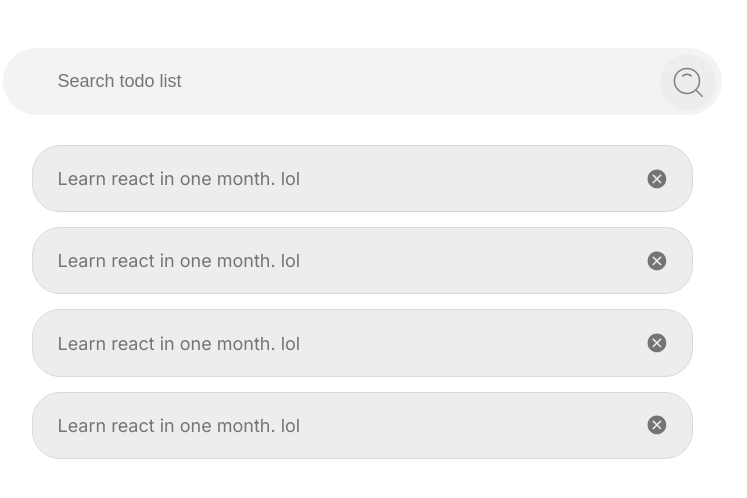
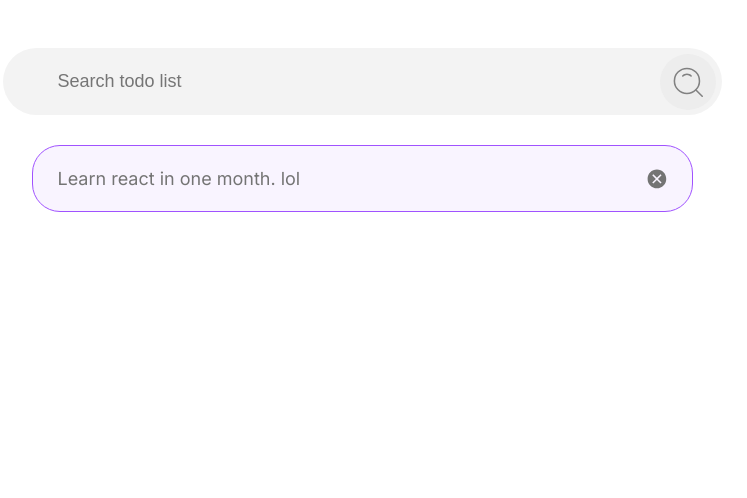
Before and after one commit to Kojoel/TodoWithSignals, an Angular app: page / in a window 1280 px wide. Shown: the top 498 px of the page, without its empty margins (278-1025 px from the left). Built offline with nearby package versions, Linux system fonts and the light colour scheme.

Commit message:
feat: style todo item when checkbox is clicked

```diff
--- a/src/app/todos/todos.component.html
+++ b/src/app/todos/todos.component.html
@@ -2,71 +2,25 @@
     <div class="todo-wrapper">
         <app-searchbar></app-searchbar>
 
-        <div class="todo-list-wrapper">
+        <div class="todo-list-wrapper"
+            [style]=""
+        >
             <div class="todo-item"
                 (mouseover)="setToHovered()"
                 (mouseleave)="setToNotHovered()"
                 [class]="isTodoItemHovered ? 'showCheckbox' : 'notShowCheckbox' "
+                [style]="{
+                    border: isCheckboxChecked ? '1px solid #d9d9d9' : '1px solid #A052FF',
+                    background: isCheckboxChecked? '#f3f3f3' : '#F9F4FF',
+                    transition: '.3s ease'
+                }"
             >
                 <input
                     type="checkbox"
                     name="todo-checkbox"
                     id="todo-checkbox"
                     [disabled]="!isTodoItemHovered"
-                >
-                <div class="todo-content">
-                    <p>Learn react in one month. lol</p>
-                    <svg class="close-btn" width="27" height="27" viewBox="0 0 27 27" fill="none" xmlns="http://www.w3.org/2000/svg">
-                        <path d="M13.5 0.8125C20.5688 0.8125 26.1875 6.43125 26.1875 13.5C26.1875 20.5688 20.5688 26.1875 13.5 26.1875C6.43125 26.1875 0.8125 20.5688 0.8125 13.5C0.8125 6.43125 6.43125 0.8125 13.5 0.8125ZM8.60625 19.8438L13.5 14.95L18.3937 19.8438L19.8438 18.3937L14.95 13.5L19.8438 8.60625L18.3937 7.15625L13.5 12.05L8.60625 7.15625L7.15625 8.60625L12.05 13.5L7.15625 18.3937L8.60625 19.8438Z" fill="#747474"/>
-                    </svg>
-                </div>
-            </div>
-            <div class="todo-item"
-                (mouseover)="setToHovered()"
-                (mouseleave)="setToNotHovered()"
-                [class]="isTodoItemHovered ? 'showCheckbox' : 'notShowCheckbox' "
-            >
-                <input
-                    type="checkbox"
-                    name="todo-checkbox"
-                    id="todo-checkbox"
-                    [disabled]="!isTodoItemHovered"
-                >
-                <div class="todo-content">
-                    <p>Learn react in one month. lol</p>
-                    <svg class="close-btn" width="27" height="27" viewBox="0 0 27 27" fill="none" xmlns="http://www.w3.org/2000/svg">
-                        <path d="M13.5 0.8125C20.5688 0.8125 26.1875 6.43125 26.1875 13.5C26.1875 20.5688 20.5688 26.1875 13.5 26.1875C6.43125 26.1875 0.8125 20.5688 0.8125 13.5C0.8125 6.43125 6.43125 0.8125 13.5 0.8125ZM8.60625 19.8438L13.5 14.95L18.3937 19.8438L19.8438 18.3937L14.95 13.5L19.8438 8.60625L18.3937 7.15625L13.5 12.05L8.60625 7.15625L7.15625 8.60625L12.05 13.5L7.15625 18.3937L8.60625 19.8438Z" fill="#747474"/>
-                    </svg>
-                </div>
-            </div>
-            <div class="todo-item"
-                (mouseover)="setToHovered()"
-                (mouseleave)="setToNotHovered()"
-                [class]="isTodoItemHovered ? 'showCheckbox' : 'notShowCheckbox' "
-            >
-                <input
-                    type="checkbox"
-                    name="todo-checkbox"
-                    id="todo-checkbox"
-                    [disabled]="!isTodoItemHovered"
-                >
-                <div class="todo-content">
-                    <p>Learn react in one month. lol</p>
-                    <svg class="close-btn" width="27" height="27" viewBox="0 0 27 27" fill="none" xmlns="http://www.w3.org/2000/svg">
-                        <path d="M13.5 0.8125C20.5688 0.8125 26.1875 6.43125 26.1875 13.5C26.1875 20.5688 20.5688 26.1875 13.5 26.1875C6.43125 26.1875 0.8125 20.5688 0.8125 13.5C0.8125 6.43125 6.43125 0.8125 13.5 0.8125ZM8.60625 19.8438L13.5 14.95L18.3937 19.8438L19.8438 18.3937L14.95 13.5L19.8438 8.60625L18.3937 7.15625L13.5 12.05L8.60625 7.15625L7.15625 8.60625L12.05 13.5L7.15625 18.3937L8.60625 19.8438Z" fill="#747474"/>
-                    </svg>
-                </div>
-            </div>
-            <div class="todo-item"
-                (mouseover)="setToHovered()"
-                (mouseleave)="setToNotHovered()"
-                [class]="isTodoItemHovered ? 'showCheckbox' : 'notShowCheckbox' "
-            >
-                <input
-                    type="checkbox"
-                    name="todo-checkbox"
-                    id="todo-checkbox"
-                    [disabled]="!isTodoItemHovered"
+                    (change)="onCheckboxChange($event)"
                 >
                 <div class="todo-content">
                     <p>Learn react in one month. lol</p>
--- a/src/app/todos/todos.component.scss
+++ b/src/app/todos/todos.component.scss
@@ -21,8 +21,13 @@
     display: flex;
     flex-direction: column;
     gap: 15px;
+}
 
-    & .todo-item {
+
+
+// checkbox styles
+
+.showCheckbox {
     width: 100%;
     height: 67.22px;
     display: flex;
@@ -49,14 +54,7 @@
             height: 19.83px;
         }
     }
-    }
-}
 
-
-
-// checkbox styles
-
-.showCheckbox {
     input[type="checkbox"] {
         @include custom-checkbox;
         position: absolute;
@@ -66,6 +64,33 @@
 }
 
 .notShowCheckbox {
+    width: 100%;
+    height: 67.22px;
+    display: flex;
+    justify-content: space-between;
+    align-items: center;
+    background: $search-btn-bg;
+    border-radius: 28px;
+    border: $todo-item-border;
+    padding: 0 25px;
+    position: relative;
+
+    & .todo-content {
+        width: 100%;
+        display: flex;
+        justify-content: space-between;
+        align-items: center;
+
+        & p {
+            @include textFontStyle;
+        }
+
+        & svg.close-btn {
+            width: 19.83px;
+            height: 19.83px;
+        }
+    }
+
     input[type="checkbox"] {
         @include custom-checkbox-not-hovered;
         position: absolute;
--- a/src/app/todos/todos.component.ts
+++ b/src/app/todos/todos.component.ts
@@ -12,6 +12,7 @@ import { SearchService } from '../services/search.service';
 export class TodosComponent {
 
   isTodoItemHovered: boolean = false;
+  isCheckboxChecked: boolean = false;
 
   searchValueReceived = computed(() => this.searchService.searchValue())
 
@@ -25,11 +26,21 @@ export class TodosComponent {
 
   setToHovered() {
     this.isTodoItemHovered = true;
+
   }
 
   setToNotHovered() {
     this.isTodoItemHovered = false;
   }
 
+  onCheckboxChange(event: Event) {
+    const checkbox = event.target as HTMLInputElement;
+    if (checkbox.checked) {
+      this.isCheckboxChecked = true;
+    } else {
+      this.isCheckboxChecked = false;
+    }
+  }
+
 
 }
--- a/src/styles/_variables.scss
+++ b/src/styles/_variables.scss
@@ -6,6 +6,7 @@ $search-btn-bg: #ededed;
 $border-color: #d9d9d9;
 
 $primary-purple: #A052FF;
+$light-purple: #F9F4FF;
 
 $todo-item-border: 1px solid $border-color;
 
```
Lines whose indentation alone changed are shown as unchanged.
